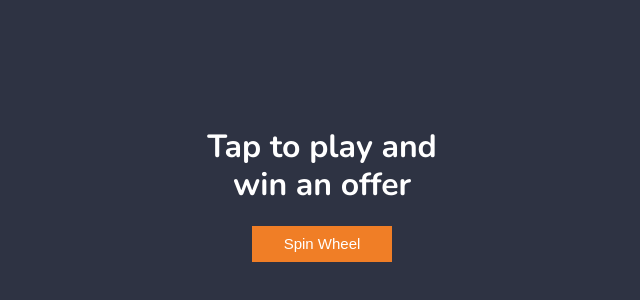
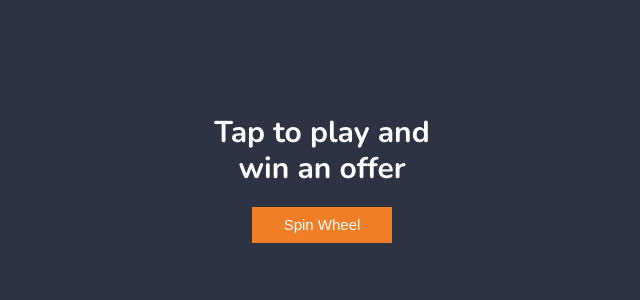
Before and after one commit to Aamir-pathan-ekcs/QrBasedControl, a website: page public/index2.html in a window 1280 px wide. Shown: the part 224-524 px from the top of the page, without its empty margins (318-958 px from the left). Drawn offline with nearby package versions, Linux system fonts and the light colour scheme; no server answers.

Commit message:
minoir changes

```diff
--- a/public/index2.html
+++ b/public/index2.html
@@ -11,7 +11,7 @@
   <style type="text/css">
     body{background: #2e3343; font-family: "Nunito", serif; font-optical-sizing: auto; font-weight: 400; font-style: normal; color: #fff;}
     .mainBox{width:250px; height: 100vh; margin: 0px auto; display: flex; flex-direction: column; justify-content: center; align-items: center; text-align: center;}
-    .mainBox h1{font-style: 30px; line-height: 1.2;}
+    .mainBox h1{font-size: 30px; line-height: 1.2; margin-top: -10px;}
     .mainBox button { background: #F07E26; color: #fff; font-weight: 500; border: 0px; padding: 9px 32px 10px; font-size: 15px; cursor: pointer; transition: all 0.35s ease-in-out;}
     .mainBox button:hover{background:#535D5B;}
   </style>
```
